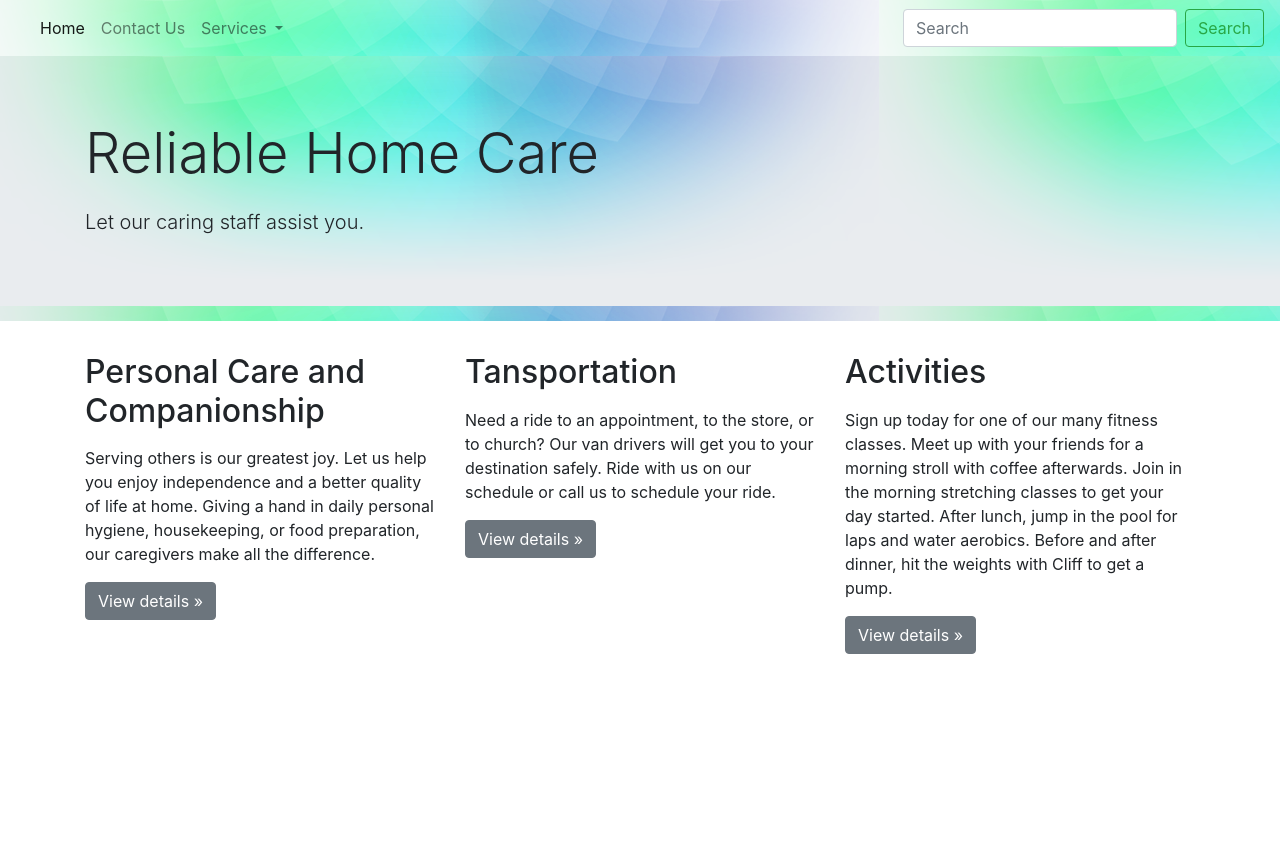
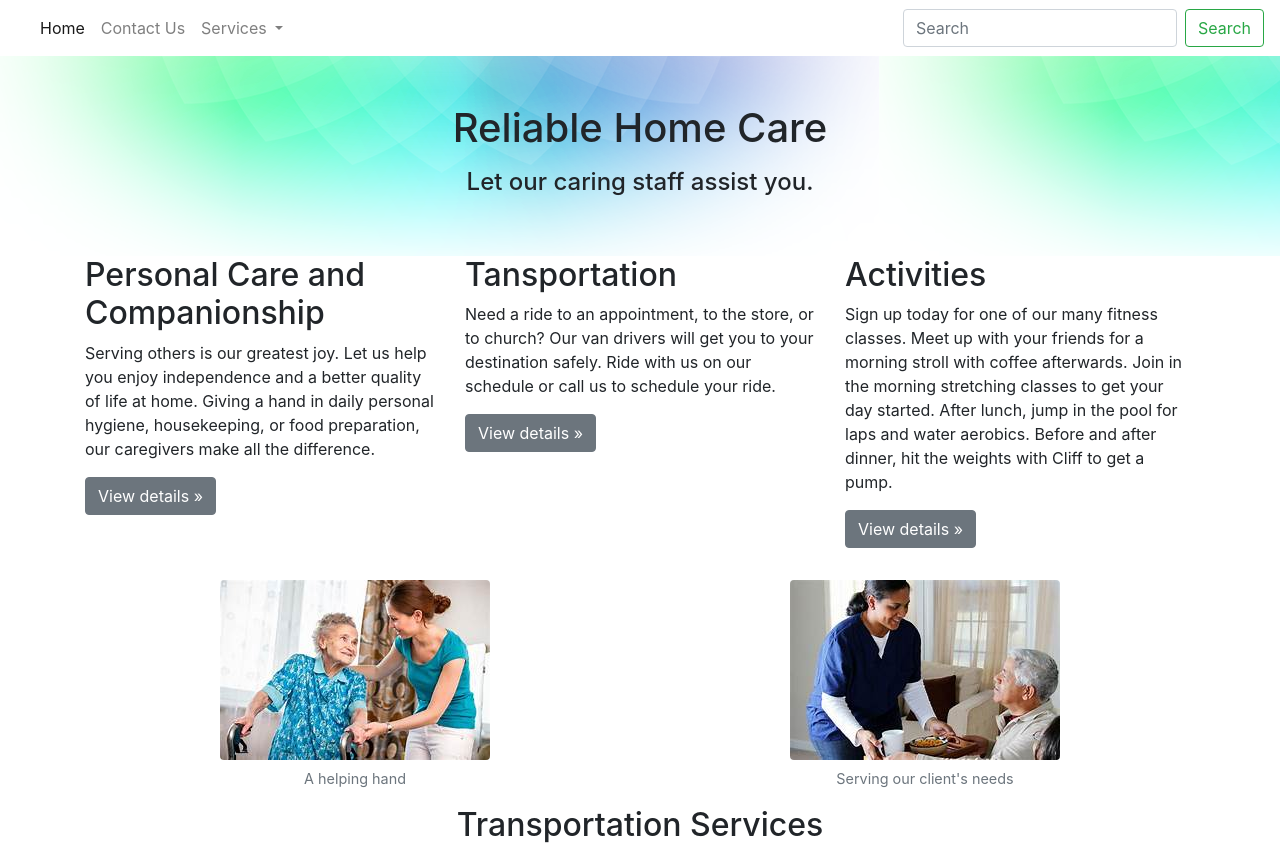
Before and after one commit to thomascrystal503/week9Assignment, a website: page index.html in a window 1280 px wide. Shown: the top 847 px of the page. Drawn offline with nearby package versions, Linux system fonts and the light colour scheme.

Commit message:
updated Bootstrap website, no CSS)

```diff
--- a/contact.html
+++ b/contact.html
@@ -15,12 +15,11 @@
       integrity="sha384-Gn5384xqQ1aoWXA+058RXPxPg6fy4IWvTNh0E263XmFcJlSAwiGgFAW/dAiS6JXm"
       crossorigin="anonymous"
     />
-    <link rel="stylesheet" href="styles.css" />
     <title>Home Care</title>
   </head>
   <body>
-    <nav class="navbar navbar-expand-lg navbar-light bg-light">
-      <a class="navbar-brand" href="#">Reliable Home Care</a>
+    <nav class="navbar navbar-expand-lg navbar-light bg-transparent">
+      <a class="navbar-brand" href="index.html">Reliable Home Care</a>
       <button
         class="navbar-toggler"
         type="button"
@@ -85,6 +84,20 @@
         </form>
       </div>
     </nav>
+    <!--Page header-->
+    <div
+      class="p-5 text-center bg-image rounded-3"
+      style="background-image: url('images/header-1.png'); height: 200px"
+    >
+      <div class="mask">
+        <div class="d-flex justify-content-center align-items-center h-100">
+          <div class="text-gray">
+            <h1 class="mb-3">Reliable Home Care</h1>
+            <h4 class="mb-3">Let our caring staff assist you.</h4>
+          </div>
+        </div>
+      </div>
+    </div>
 
     <div class="container text-center pt-3">
       <div class="row">
--- a/index.html
+++ b/index.html
@@ -15,13 +15,12 @@
       integrity="sha384-Gn5384xqQ1aoWXA+058RXPxPg6fy4IWvTNh0E263XmFcJlSAwiGgFAW/dAiS6JXm"
       crossorigin="anonymous"
     />
-    <link rel="stylesheet" href="styles.css" />
     <link rel="stylesheet" href="https://unpkg.com/aos@next/dist/aos.css" />
     <title>Homecare</title>
   </head>
   <body>
     <!--TOP NAV-->
-    <nav class="navbar navbar-expand-lg navbar-light bg-light">
+    <nav class="navbar navbar-expand-lg navbar-light bg-transparent">
       <a class="navbar-brand" href="#"></a>
       <button
         class="navbar-toggler"
@@ -83,12 +82,27 @@
       </div>
     </nav>
     <!--Heading for each page-->
-    <div class="jumbotron jumbotron-fluid">
+    <!-- Jumbotron -->
+    <!--<div class="jumbotron jumbotron-fluid">
       <div class="container">
         <h1 class="display-4">Reliable Home Care</h1>
         <p class="lead">Let our caring staff assist you.</p>
+      </div>-->
+
+    <div
+      class="p-5 text-center bg-image rounded-3"
+      style="background-image: url('images/header-1.png'); height: 200px"
+    >
+      <div class="mask">
+        <div class="d-flex justify-content-center align-items-center h-100">
+          <div class="text-gray">
+            <h1 class="mb-3">Reliable Home Care</h1>
+            <h4 class="mb-3">Let our caring staff assist you.</h4>
+          </div>
+        </div>
       </div>
     </div>
+
     <div class="container">
       <div class="row">
         <div
@@ -229,29 +243,8 @@
     <div class="container">
       <h2 class="text-center" id="activities">Stay Active With Us</h2>
     </div>
-    <!--<div class="container text-center">
-        <div class="row">
-            <div class="col-sm">
-              <figure class="figure">
-                <img src="images/pickleball.jpg" class="figure-img img-fluid rounded mx-auto" alt="A man playing pickleball.">
-                <figcaption class="figure-caption">Pickleball</figcaption>
-              </figure>
-            </div>
-            <div class="col-sm">
-                <figure class="figure">
-                    <img src="images/swim.jfif"  class="figure-img img-fluid rounded" alt="A couple in the pool.">
-                    <figcaption class="figure-caption">Swimming classes</figcaption>
-                </figure>
-            </div>
-            <div class="col-sm">
-                <figure class="figure">
-                    <img src="images/cardio.jfif"  class="figure-img img-fluid rounded" alt="A woman giving a thumbs up.">
-                    <figcaption class="figure-caption">Fitness classes</figcaption>
-                </figure>
-            </div>
-        </div>
-    </div> -->
-    <div class="row justify-content-center">
+    <!--Carousel-->
+    <div class="row justify-content-center" width="300">
       <div class="col-md-4">
         <div
           id="carouselExampleCaptions"
--- a/styles.css
+++ /dev/null
@@ -1,28 +0,0 @@
-.jumbotron,
-.navbar {
-  background-image: url(images/header-1.png);
-}
-
-.carousel-slide {
-  width: 300px;
-}
-
-body {
-  margin: 0;
-  font-family: -apple-system, BlinkMacSystemFont, "Segoe UI", Roboto,
-    "Helvetica Neue", Arial, sans-serif, "Apple Color Emoji", "Segoe UI Emoji",
-    "Segoe UI Symbol";
-  font-size: 1rem;
-  font-weight: 400;
-  line-height: 1.5;
-  color: #212529;
-  text-align: left;
-  background-color: #fff;
-}
-p {
-  display: block;
-  margin-block-start: 1em;
-  margin-block-end: 1em;
-  margin-inline-start: 0px;
-  margin-inline-end: 0px;
-}
```
